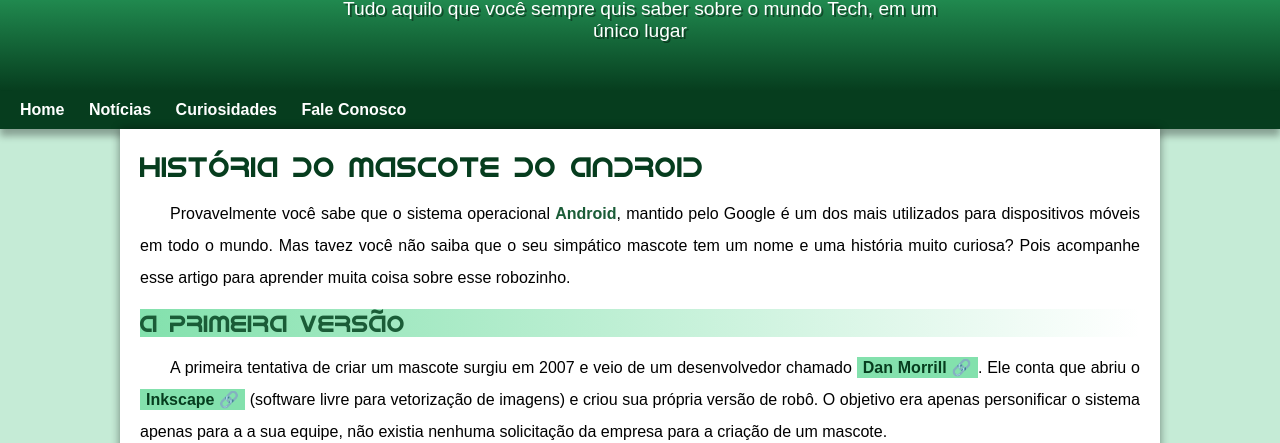
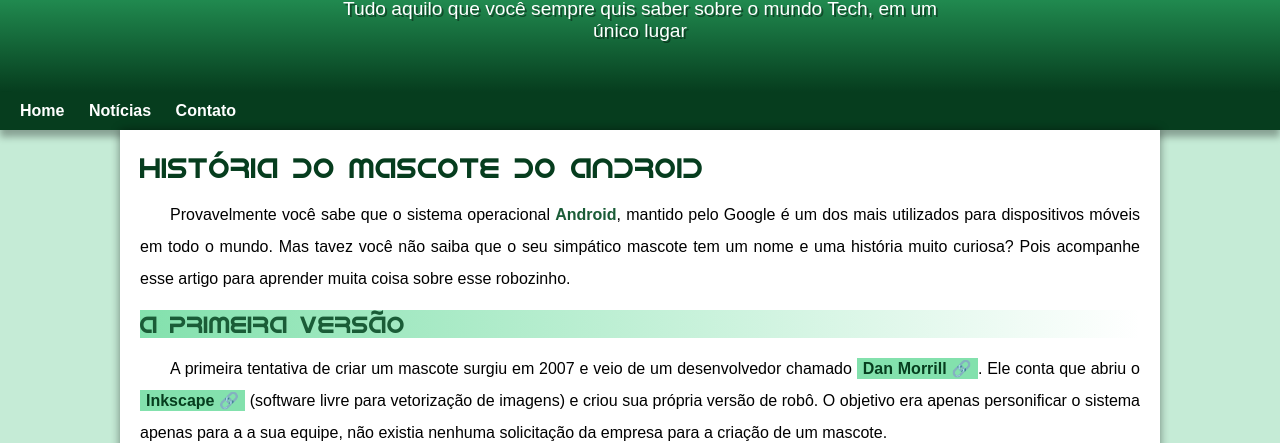
Before and after one commit to luizzfelipe001/projeto-android, a plain HTML site: page index.html in a window 1280 px wide. Shown: the part 99-542 px from the top of the page. Drawn offline with Linux system fonts and the light colour scheme.

Commit message:
correçao de problemas

```diff
--- a/estilo/style.css
+++ b/estilo/style.css
@@ -58,9 +58,8 @@ header > p {
     max-width: 600px;
     padding-right: 10px;
     padding-left: 10px;
-    padding-bottom: 20px;
+    padding-bottom: 50px;
     margin: auto;
-    margin-bottom: 30px;
     text-shadow: 2px 2px 0px rgba(0, 0, 0, 0.404);
 }
 
--- a/index.html
+++ b/index.html
@@ -15,8 +15,7 @@
     <nav>
         <a href="#">Home</a>
         <a href="#">Notícias</a>
-        <a href="#">Curiosidades</a>
-        <a href="#">Fale Conosco</a>
+        <a href="#">Contato</a>
     </nav>
     <main>
         <article>
```
